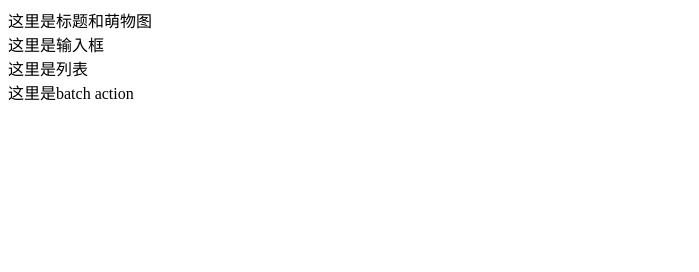
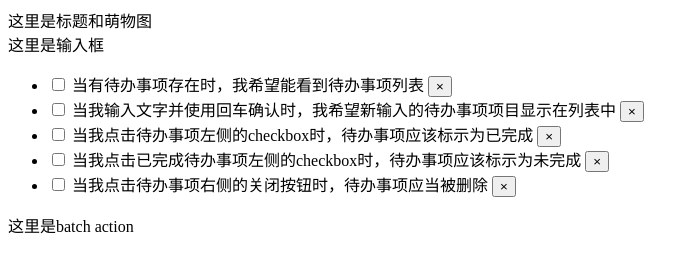
Before and after one commit to liaoyuan-io/mochi-to-do, a website: page index.html in a window 1280 px wide. Shown: the whole page, without its empty margins (0-699 px from the left). Drawn offline with nearby package versions, Linux system fonts and the light colour scheme.

Commit message:
add dummy data for todo list

```diff
--- /dev/null
+++ b/app.js
@@ -0,0 +1,12 @@
+(function () {
+    'use strict';
+    angular.module('mochiToDo', []).controller('TodoCtrl', function TodoCtrl($scope) {
+        $scope.items = [
+            {content: '当有待办事项存在时，我希望能看到待办事项列表', isDone: false},
+            {content: '当我输入文字并使用回车确认时，我希望新输入的待办事项项目显示在列表中', isDone: false},
+            {content: '当我点击待办事项左侧的checkbox时，待办事项应该标示为已完成', isDone: false},
+            {content: '当我点击已完成待办事项左侧的checkbox时，待办事项应该标示为未完成', isDone: false},
+            {content: '当我点击待办事项右侧的关闭按钮时，待办事项应当被删除', isDone: false}
+        ]
+    })
+})();
--- a/index.html
+++ b/index.html
@@ -7,7 +7,17 @@
     <body>
     <section>这里是标题和萌物图</section>
     <section>这里是输入框</section>
-    <section>这里是列表</section>
+    <section ng-controller="TodoCtrl">
+        <ul>
+            <li ng-repeat="item in items track by $index">
+                <input type="checkbox">
+                <span ng-bind="item.content"></span>
+                <button>×</button>
+            </li>
+        </ul>
+    </section>
     <section>这里是batch action</section>
+    <script src="bower_components/angular/angular.js"></script>
+    <script src="app.js"></script>
     </body>
 </html>
```
